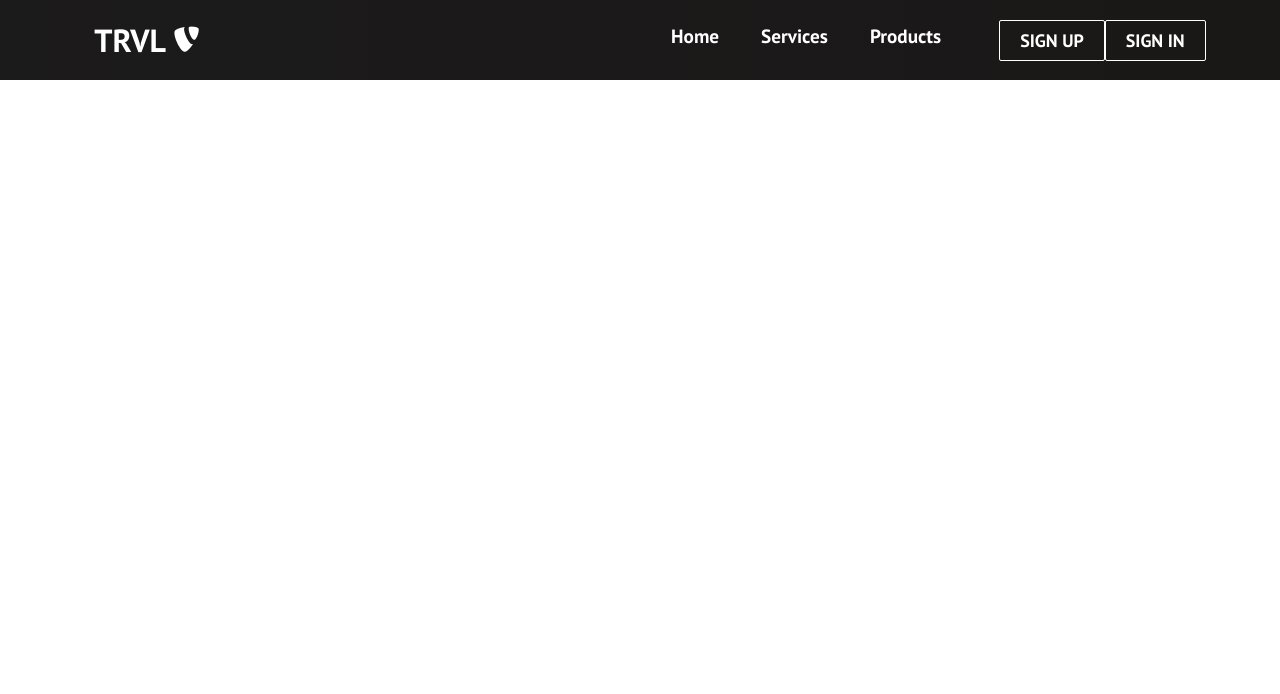
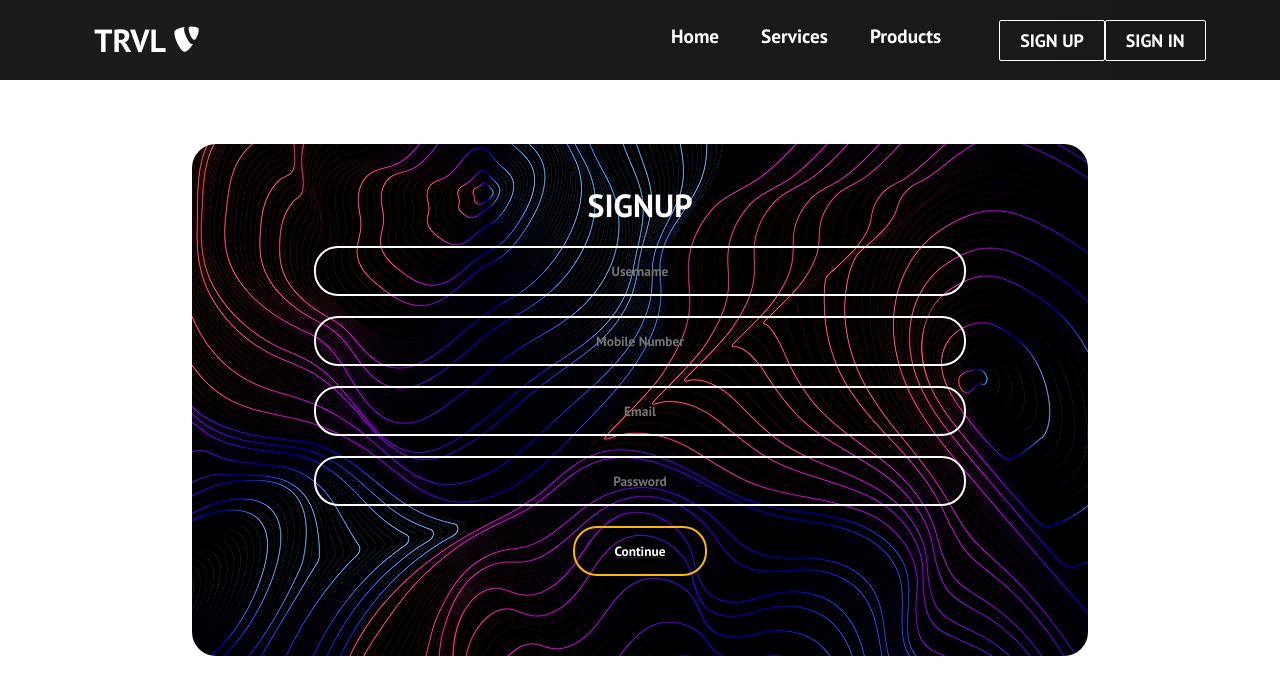
Before and after one commit to HanhNguyenHong1802/travel_web_frontend, a React (Create React App) app: page /register in a window 1280 px wide. Shown: the top 694 px of the page. Built offline with nearby package versions, Linux system fonts and the light colour scheme; the HTML template or start-up script is replaced by a standard one.

Commit message:
login and register function

```diff
--- a/src/App.css
+++ b/src/App.css
@@ -15,7 +15,7 @@
   justify-content: center;
   font-size: 3rem;
 }
-.sign-in {
+.login {
   display: flex;
   height: 90vh;
   align-items: center;
--- a/src/App.js
+++ b/src/App.js
@@ -17,8 +17,8 @@ function App() {
           <Route path='/' exact component={Home} />
           <Route path='/services' component={Services} />
           <Route path='/products' component={Products} />
-          <Route path='/sign-up' component={SignUp} />
-          <Route path='/sign-in' component={SignIn} />
+          <Route path='/register' component={SignUp} />
+          <Route path='/login' component={SignIn} />
         </Switch>
       </Router>
     </>
--- a/src/components/Button.js
+++ b/src/components/Button.js
@@ -21,7 +21,7 @@ export const Button = ({
   const checkButtonSize = SIZES.includes(buttonSize) ? buttonSize : SIZES[0];
 
   return (
-    <Link to='/sign-up' className='btn-mobile'>
+    <Link to='/register' className='btn-mobile'>
       <button
         className={`btn ${checkButtonStyle} ${checkButtonSize}`}
         onClick={onClick}
--- a/src/components/Cards.js
+++ b/src/components/Cards.js
@@ -39,7 +39,7 @@ function Cards() {
               src='images/img-8.jpg'
               text='Ride through the Sahara Desert on a guided camel tour'
               label='Adrenaline'
-              path='/sign-up'
+              path='/register'
             />
           </ul>
         </div>
--- a/src/components/Footer.js
+++ b/src/components/Footer.js
@@ -29,7 +29,7 @@ function Footer() {
         <div className='footer-link-wrapper'>
           <div class='footer-link-items'>
             <h2>About Us</h2>
-            <Link to='/sign-up'>How it works</Link>
+            <Link to='/register'>How it works</Link>
             <Link to='/'>Testimonials</Link>
             <Link to='/'>Careers</Link>
             <Link to='/'>Investors</Link>
--- a/src/components/Main.js
+++ b/src/components/Main.js
@@ -39,8 +39,8 @@ render() {
           <Route path='/' exact component={Home} />
           <Route path='/services' component={Services} />
           <Route path='/products' component={Products} />
-          <Route path='/sign-up' component={SignUp} />
-          <Route path='/sign-in' component={SignIn} />
+          <Route path='/register' component={SignUp} />
+          <Route path='/login' component={SignIn} />
         </Switch>
 
     </>
--- a/src/components/Navbar.js
+++ b/src/components/Navbar.js
@@ -62,7 +62,7 @@ function Navbar() {
 
             <li>
               <Link
-                to='/sign-up'
+                to='/register'
                 className='nav-links-mobile'
                 onClick={closeMobileMenu}
               >
@@ -71,7 +71,7 @@ function Navbar() {
             </li>
             <li>
               <Link
-                to='/sign-in'
+                to='/login'
                 className='nav-links-mobile'
                 onClick={closeMobileMenu}
               >
--- a/src/components/pages/SignIn.js
+++ b/src/components/pages/SignIn.js
@@ -20,7 +20,7 @@ function SignIn () {
         password: loginPassword,
       },
       withCredentials: true,
-      url: "http://localhost:3000/login",
+      url: "http://localhost:4000/login",
     }).then(function (res) {
       console.log(res);
       alert(res.data);
@@ -53,8 +53,8 @@ function SignIn () {
 
            <Router>
         <Switch>
-        <Route path="/sign-up" component={SignUp} />
-          <a href='/sign-up' style={{color:'white'}}>
+        <Route path="/register" component={SignUp} />
+          <a href='/register' style={{color:'white'}}>
           Don't have account? Create account!
           </a>
           </Switch>
--- a/src/components/pages/SignUp.js
+++ b/src/components/pages/SignUp.js
@@ -1,15 +1,57 @@
-import React from 'react';
+import axios from 'axios';
+import React, { useState } from 'react';
+import { Link } from 'react-router-dom';
 import '../../App.css';
 
-const SignUp = () => {
+function SignUp(){
+  const [registerUsername, setRegisterUsername] = useState("");
+  const [registerPassword, setRegisterPassword] = useState("");
+  const [registerMobile, setRegisterMobile] = useState("");
+  const [registerEmail, setRegisterEmail] = useState("");
+
+
+  const register = () => {
+    axios({
+      method: "POST",
+      data: {
+        username: registerUsername,
+        password: registerPassword,
+        mobile: registerMobile,
+        email: registerEmail,
+      },
+      withCredentials: true,
+      url: "http://localhost:4000/register",
+    }).then(function (res) {
+      console.log(res);
+      alert(res.data);
+    });
+  };
       return(
         <form class="box" action="index.html" method="post">
           <h1>Signup</h1>
-            <input type="text" name="" placeholder="Name"/>
-            <input type="text" name="" placeholder="Username"/>
-            <input type="text" name="" placeholder="Email"/>
-            <input type="password" name="" placeholder="Password"/>
-            <input type="submit" name="" value="Signup"/>
+            <input type="text"
+                   name=""
+                   placeholder="Username"
+                   onChange={(e) => setRegisterUsername(e.target.value)}/>
+            <input type="text"
+                   name=""
+                   placeholder="Mobile Number"
+                   onChange={(e) => setRegisterMobile(e.target.value)}
+            />
+            <input type="text"
+                   name=""
+                   placeholder="Email"
+                   onChange={(e) => setRegisterEmail(e.target.value)}
+                   />
+            <input type="password"
+                   name=""
+                   placeholder="Password"
+                   onChange={(e) => setRegisterPassword(e.target.value)}
+                   />
+                   <Link to="/profile">
+          <button className="buttonSignIn" onClick={register}>Continue</button><br/>
+        </Link>
+
         </form>
       );
 
--- a/src/redux/ActionCreators.js
+++ b/src/redux/ActionCreators.js
@@ -27,7 +27,7 @@ export const login =  (user) => {
 	    dispatch(requestLogin(user));
 	    console.log(user);
 	    try {
-		    var response = await fetch('http://localhost:3000/login', {
+		    var response = await fetch('http://localhost:/login', {
 		        method: 'POST',
 		        headers: { 'Content-Type':'application/json' },
 		        body: JSON.stringify(user)
```
